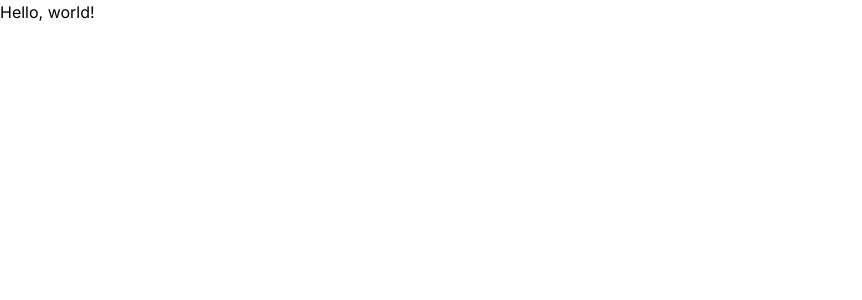
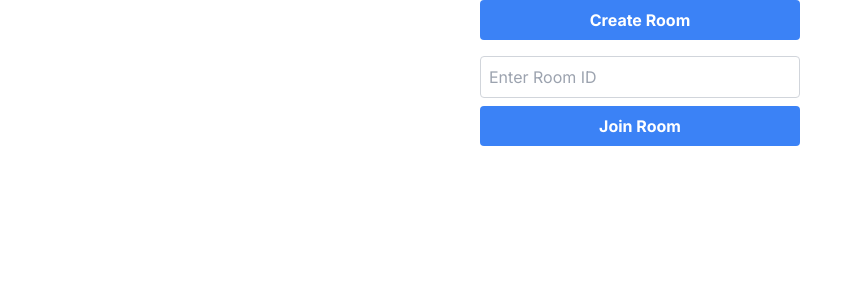
Before and after one commit to michaelzhan1/pokerchips, a Next.js app in the folder client/: page / in a window 1280 px wide. Shown: the top 300 px of the page, without its empty margins (0-862 px from the left). Built offline with nearby package versions, Linux system fonts and the light colour scheme; no server answers.

Commit message:
Create small landing page

```diff
--- a/client/src/app/page.tsx
+++ b/client/src/app/page.tsx
@@ -1,32 +1,43 @@
 'use client';
 
 
-import { useState, useEffect } from 'react';
-import { socket } from '@/app/socket';
+import { useRouter } from 'next/navigation';
 
 
 export default function Home() {
-  useEffect(() => {
-    socket.connect();
-    socket.on('connect', () => {
-      console.log(`[client]: ${socket.id} connected`);
+  const router = useRouter();
 
-      socket.on('message', (message: string) => {
-        console.log(`[client]: ${message}`);
-      })
-    })
+  const createRoom = async () => {
+    const res = await fetch(process.env.NEXT_PUBLIC_SERVER_URL + '/api/getNewRoomId');
+    const data = await res.text();
+    router.push(`${data}`);
+  }
 
-    return () => {
-      socket.disconnect();
-      socket.off('connect');
+  const joinRoom = async (e: React.FormEvent<HTMLFormElement>) => {
+    e.preventDefault();
+    const roomId = (e.currentTarget as HTMLFormElement).roomId.value;
+    const res = await fetch(process.env.NEXT_PUBLIC_SERVER_URL + `/api/checkRoomId/${roomId}`);
+    const data = await res.text();
+    if (data === 'true') {
+      router.push(`${roomId}`);
+    } else {
+      alert('Room does not exist');
     }
-  })
+  }
 
   return (
-    <main>
-      <p>
-        Hello, world!
-      </p>
-    </main>
+    <>
+      <div className='w-screen flex flex-col items-center'>
+        <div className='w-80'>
+          <button type='button' onClick={createRoom} className='w-full bg-blue-500 hover:bg-blue-700 text-white font-bold py-2 px-4 rounded'>Create Room</button>
+        </div>
+        <div className='w-80 mt-4'>
+          <form onSubmit={joinRoom}>
+            <input type='text' name='roomId' placeholder='Enter Room ID' className='w-full border border-gray-300 rounded p-2' />
+            <button type='submit' className='w-full bg-blue-500 hover:bg-blue-700 text-white font-bold py-2 px-4 rounded mt-2'>Join Room</button>
+          </form>
+        </div>
+      </div>
+    </>
   );
 }
```
